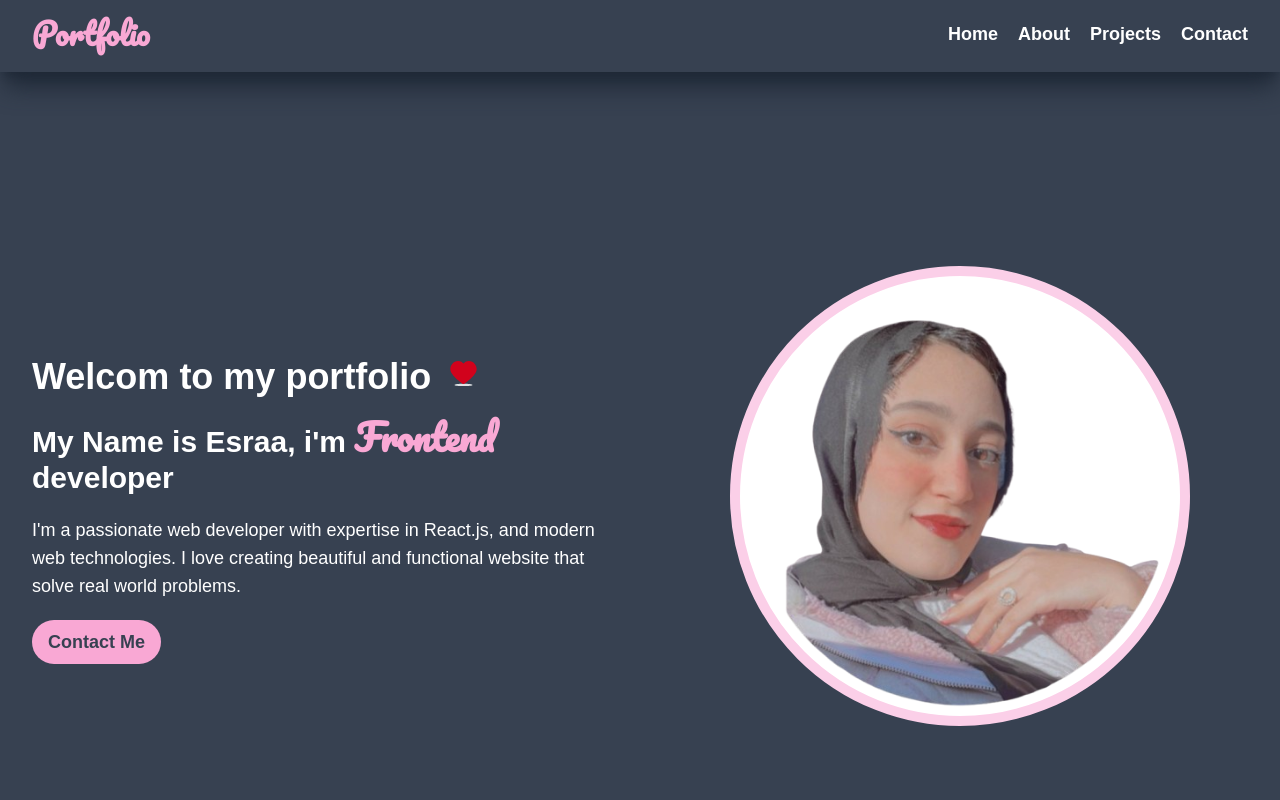
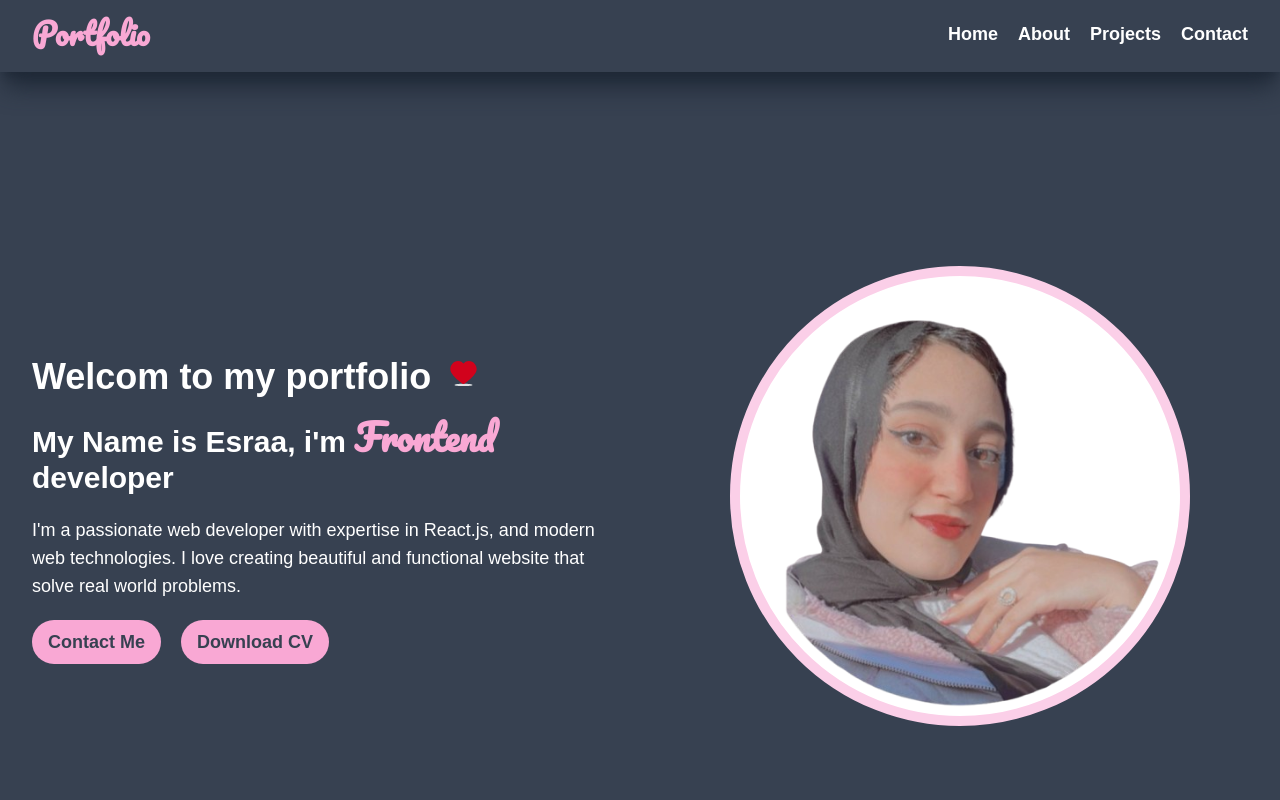
Before and after one commit to EsraaElzehery/Myportfolio, a React (Vite) app: page / in a window 1280 px wide. Shown: the top 800 px of the page. Built offline with nearby package versions, Linux system fonts and the light colour scheme.

Commit message:
Update Home.jsx

```diff
--- a/src/component/Home.jsx
+++ b/src/component/Home.jsx
@@ -35,13 +35,15 @@ export default function Home() {
  className=" md:text-lg leading-7"> I'm a passionate web developer with expertise in React.js,
   and modern web technologies. I love creating beautiful and functional website that solve real world problems.</motion.p>
 
-<motion.div
+<motion.div className='flex md:gap-5 gap-4'
 initial={{opacity:0, x:-50}}
 whileInView={{opacity:1, x:0}}
 transition={{duration:1.1 , delay:0.2}}
 >
   <a href='#contact'><button className=' md:text-lg text-gray-700 font-semibold bg-pink-300 py-2 px-4
    rounded-full hover:bg-pink-100'>Contact Me</button></a>
+  <a href='https://drive.google.com/file/d/1Y70z4MO0l7LyCJ17-cS5rBvKy-vrLNZG/view?usp=drivesdk' target='_blank'><button className=' md:text-lg text-gray-700 font-semibold bg-pink-300 py-2 px-4
+   rounded-full hover:bg-pink-100'>Download CV</button></a>
 </motion.div>
 
 </div>
```
